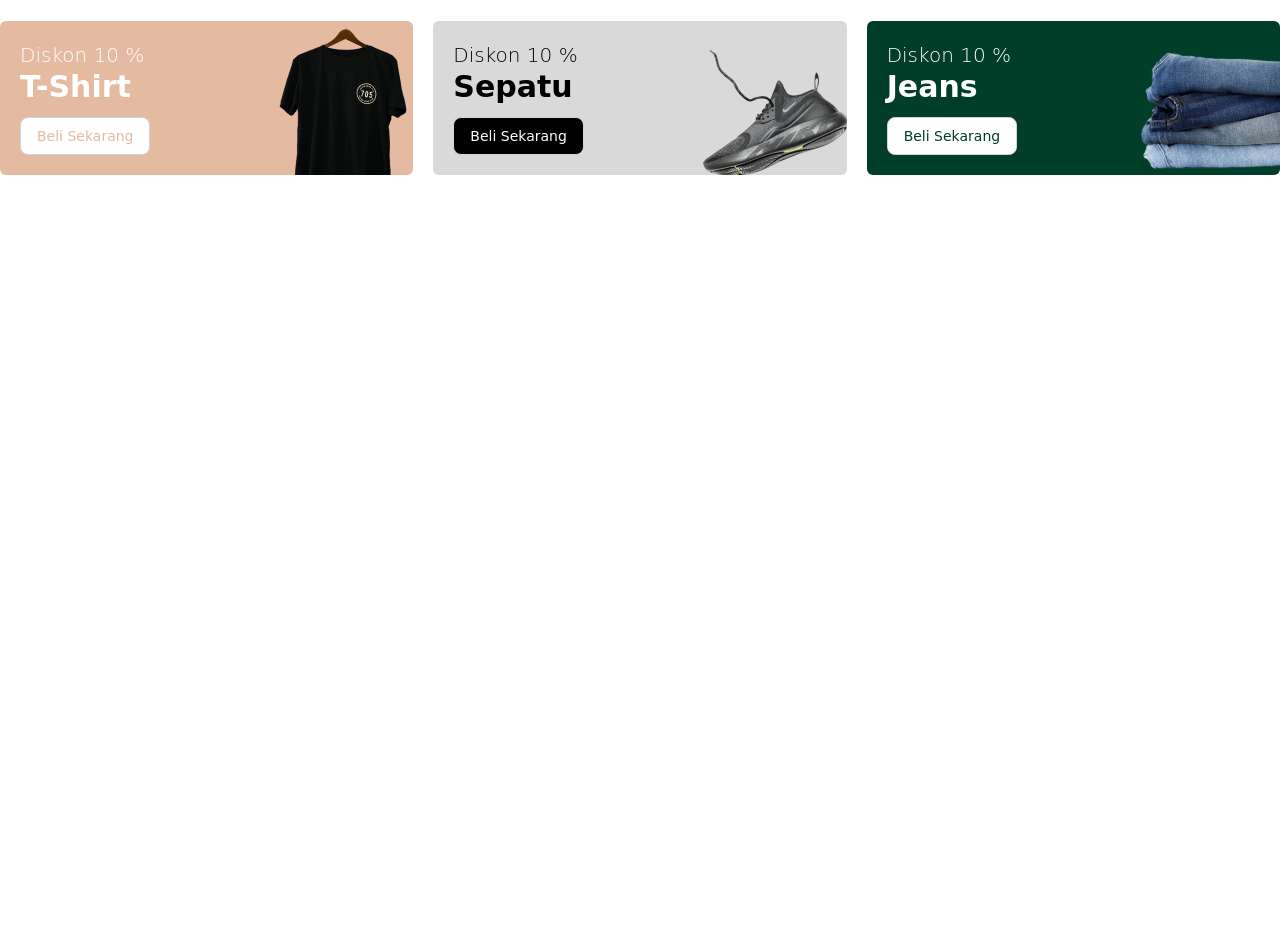
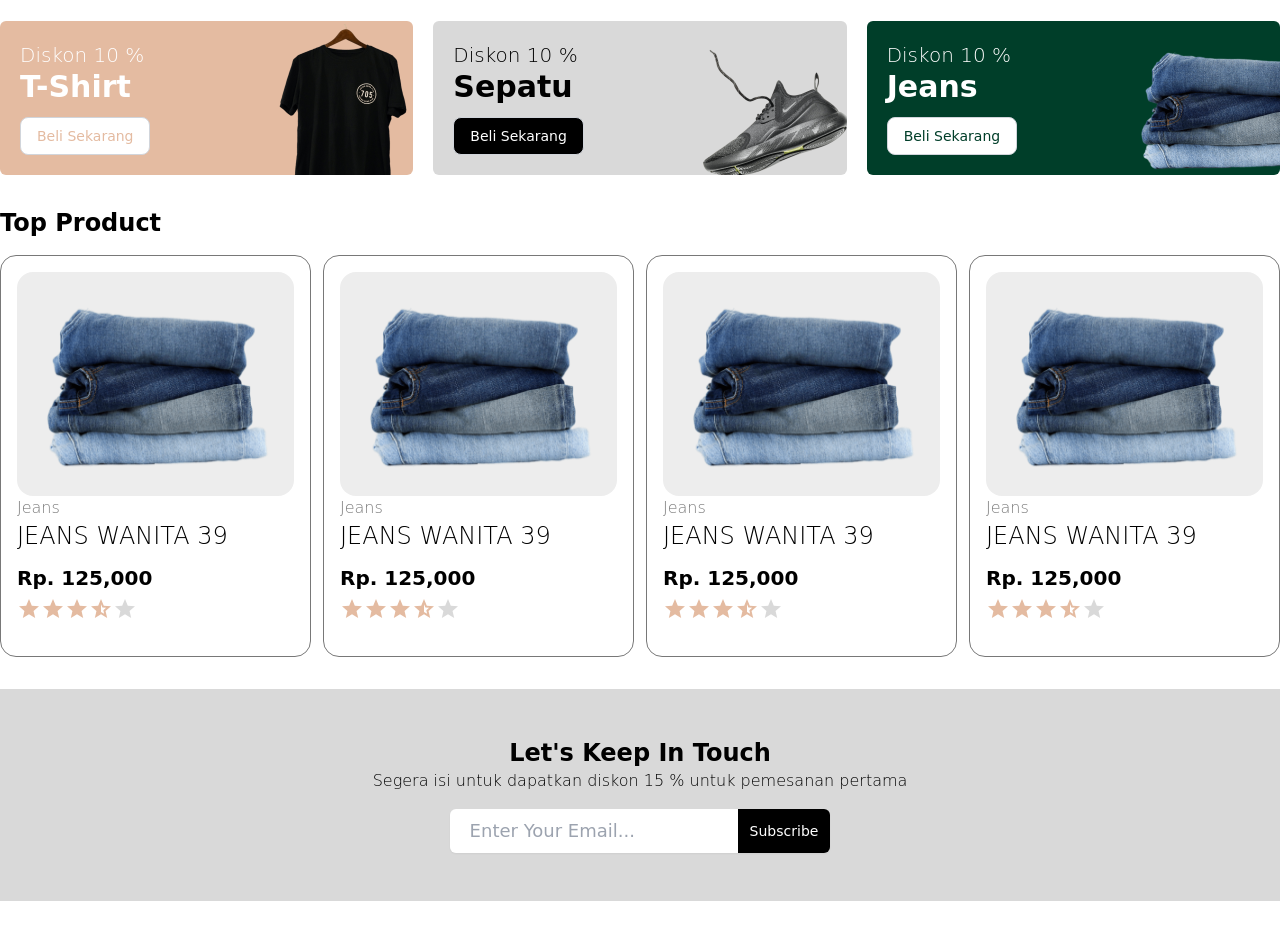
Before and after one commit to ardwiinoo/slicing-toko-fashion, a website: page src/index.html in a window 1280 px wide. Shown: the part 500-1433 px from the top of the page. Before the commit the page ends 800 px from the top, so only its background shows below. Drawn offline with nearby package versions, Linux system fonts and the light colour scheme.

Commit message:
modif: penyesuaian, membuat section top product dan subscribe form

```diff
--- a/src/index.html
+++ b/src/index.html
@@ -117,27 +117,20 @@
                 >
                   <li>
                     <a href="#" class="block px-4 py-2 hover:bg-gray-100"
-                      >Dashboard</a
+                      >T-Shirt</a
                     >
                   </li>
                   <li>
                     <a href="#" class="block px-4 py-2 hover:bg-gray-100"
-                      >Settings</a
+                      >Jeans</a
                     >
                   </li>
                   <li>
                     <a href="#" class="block px-4 py-2 hover:bg-gray-100"
-                      >Earnings</a
+                      >Sepatu</a
                     >
                   </li>
                 </ul>
-                <div class="py-1">
-                  <a
-                    href="#"
-                    class="block px-4 py-2 text-sm text-gray-700 hover:bg-gray-100"
-                    >Sign out</a
-                  >
-                </div>
               </div>
             </li>
             <li>
@@ -184,9 +177,7 @@
     <!-- Hero End -->
 
     <!-- Kategori -->
-    <div
-      class="mt-6 container mx-auto grid grid-cols-1 md:grid-cols-3 gap-5 mb-6"
-    >
+    <div class="mt-6 container mx-auto grid grid-cols-1 md:grid-cols-3 gap-5">
       <div
         class="relative bg-primary2 p-5 rounded-md flex justify-between mx-5 md:mx-0"
       >
@@ -241,6 +232,114 @@
     </div>
     <!-- Kategori End -->
 
+    <!-- Top Product -->
+    <div class="container mt-8 mx-auto">
+      <h1 class="font-bold text-2xl mx-5 md:mx-0">Top Product</h1>
+      <div
+        class="mt-4 grid grid-cols-1 md:grid-cols-3 lg:grid-cols-4 gap-3 mx-5 md:mx-0"
+      >
+        <div class="border border-borderColor p-4 rounded-2xl">
+          <div class="bg-bgColor p-4 flex justify-center rounded-2xl">
+            <img src="./assets/images/product1.png" alt="Jeans" class="h-48" />
+          </div>
+          <div>
+            <p class="font-light text-borderColor text-base">Jeans</p>
+            <p class="font-light text-2xl">JEANS WANITA 39</p>
+          </div>
+          <div class="mt-3 mb-5">
+            <p class="font-black text-xl">Rp. 125,000</p>
+            <div class="flex mt-1">
+              <img src="assets/images/star.svg" alt="img" />
+              <img src="assets/images/star.svg" alt="img" />
+              <img src="assets/images/star.svg" alt="img" />
+              <img src="assets/images/star-half.svg" alt="img" />
+              <img src="assets/images/star-hide.svg" alt="img" />
+            </div>
+          </div>
+        </div>
+        <div class="border border-borderColor p-4 rounded-2xl">
+          <div class="bg-bgColor p-4 flex justify-center rounded-2xl">
+            <img src="./assets/images/product1.png" alt="Jeans" class="h-48" />
+          </div>
+          <div>
+            <p class="font-light text-borderColor text-base">Jeans</p>
+            <p class="font-light text-2xl">JEANS WANITA 39</p>
+          </div>
+          <div class="mt-3 mb-5">
+            <p class="font-black text-xl">Rp. 125,000</p>
+            <div class="flex mt-1">
+              <img src="assets/images/star.svg" alt="img" />
+              <img src="assets/images/star.svg" alt="img" />
+              <img src="assets/images/star.svg" alt="img" />
+              <img src="assets/images/star-half.svg" alt="img" />
+              <img src="assets/images/star-hide.svg" alt="img" />
+            </div>
+          </div>
+        </div>
+        <div class="border border-borderColor p-4 rounded-2xl">
+          <div class="bg-bgColor p-4 flex justify-center rounded-2xl">
+            <img src="./assets/images/product1.png" alt="Jeans" class="h-48" />
+          </div>
+          <div>
+            <p class="font-light text-borderColor text-base">Jeans</p>
+            <p class="font-light text-2xl">JEANS WANITA 39</p>
+          </div>
+          <div class="mt-3 mb-5">
+            <p class="font-black text-xl">Rp. 125,000</p>
+            <div class="flex mt-1">
+              <img src="assets/images/star.svg" alt="img" />
+              <img src="assets/images/star.svg" alt="img" />
+              <img src="assets/images/star.svg" alt="img" />
+              <img src="assets/images/star-half.svg" alt="img" />
+              <img src="assets/images/star-hide.svg" alt="img" />
+            </div>
+          </div>
+        </div>
+        <div class="border border-borderColor p-4 rounded-2xl">
+          <div class="bg-bgColor p-4 flex justify-center rounded-2xl">
+            <img src="./assets/images/product1.png" alt="Jeans" class="h-48" />
+          </div>
+          <div>
+            <p class="font-light text-borderColor text-base">Jeans</p>
+            <p class="font-light text-2xl">JEANS WANITA 39</p>
+          </div>
+          <div class="mt-3 mb-5">
+            <p class="font-black text-xl">Rp. 125,000</p>
+            <div class="flex mt-1">
+              <img src="assets/images/star.svg" alt="img" />
+              <img src="assets/images/star.svg" alt="img" />
+              <img src="assets/images/star.svg" alt="img" />
+              <img src="assets/images/star-half.svg" alt="img" />
+              <img src="assets/images/star-hide.svg" alt="img" />
+            </div>
+          </div>
+        </div>
+      </div>
+    </div>
+    <!-- End Top Product -->
+
+    <!-- Subscribe Form -->
+    <div class="w-full bg-primary3 mt-8 p-12 mb-8 flex flex-col items-center">
+      <p class="font-black text-2xl">Let's Keep In Touch</p>
+      <p class="font-light text-center">
+        Segera isi untuk dapatkan diskon 15 % untuk pemesanan pertama
+      </p>
+      <div class="mt-4 flex rounded-md shadow-sm">
+        <input
+          type="text"
+          name="company-website"
+          id="company-website"
+          class="py-2 px-5 block md:w-72 flex-1 rounded-none rounded-l-md border-gray-300 focus:border-indigo-500 focus:ring-indigo-500 text-lg"
+          placeholder="Enter Your Email..."
+        />
+        <span
+          class="inline-flex items-center rounded-r-md px-3 bg-black text-sm text-white"
+          >Subscribe</span
+        >
+      </div>
+    </div>
+    <!-- End Subscribe Form -->
+
     <!-- CDN Flowbite -->
     <script
       src="https://cdnjs.cloudflare.com/ajax/libs/flowbite/1.6.3/flowbite.min.js"
```
